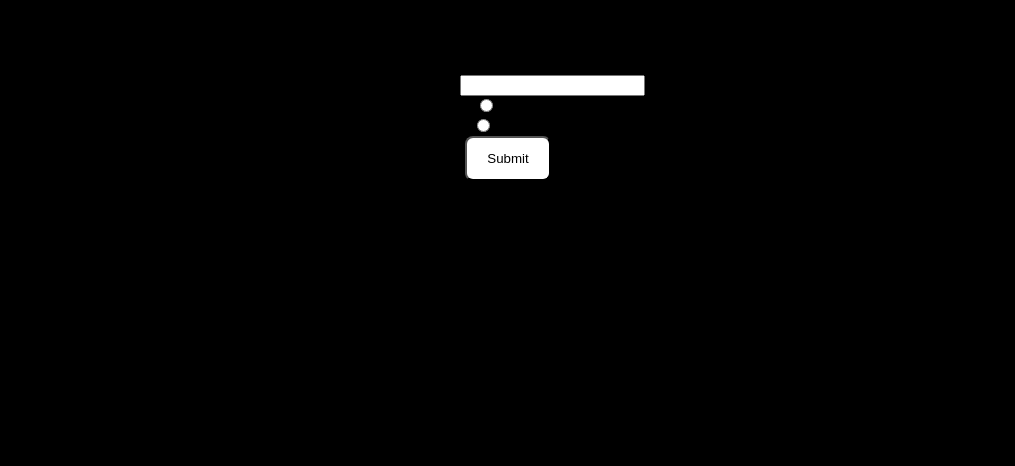
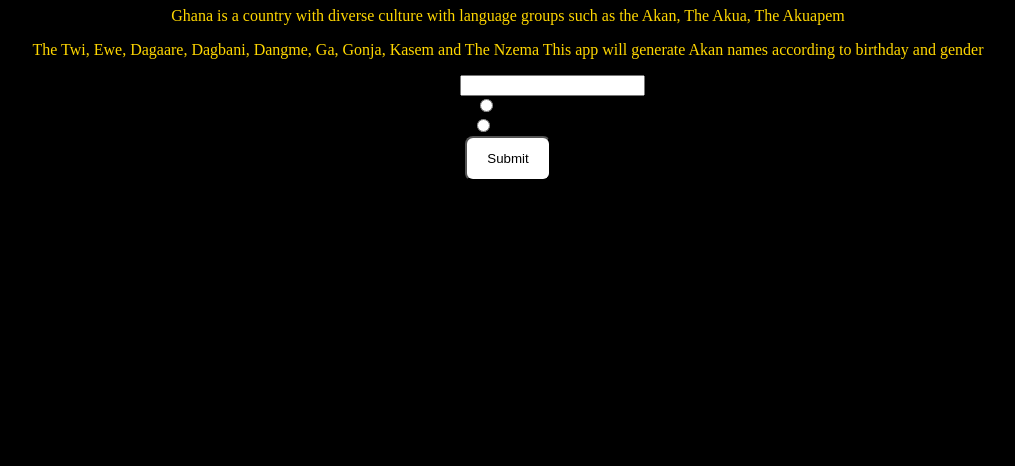
Before and after one commit to Karl-Adrian/Akan-name-generator, a plain HTML site: page index.html in a window 1280 px wide. Shown: the part 334-800 px from the top of the page, without its empty margins (132-1147 px from the left). Drawn offline with Linux system fonts and the light colour scheme.

Commit message:
change text color

```diff
--- a/style.css
+++ b/style.css
@@ -37,3 +37,8 @@ p {
 div {
   text-align: center;
 }
+
+/*paragraph tags*/
+.culture {
+  color: gold;
+}
```
